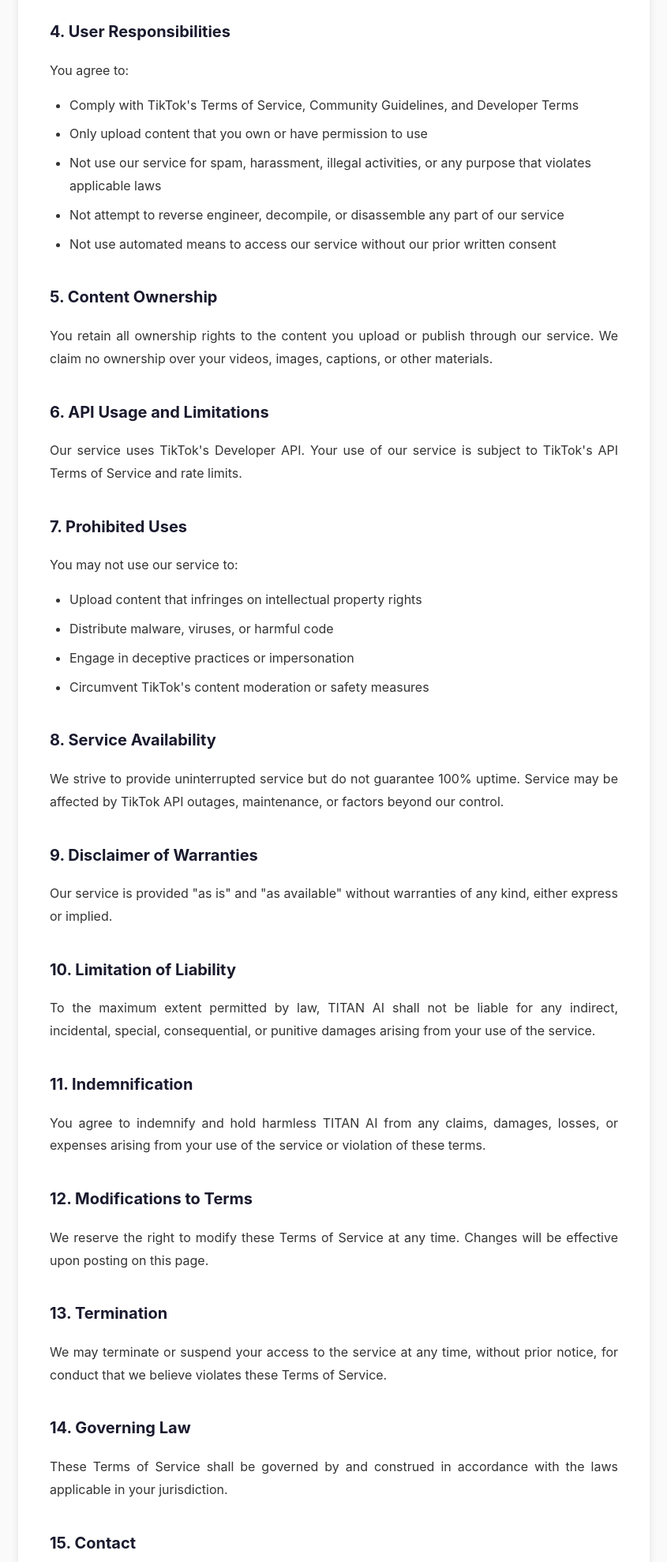
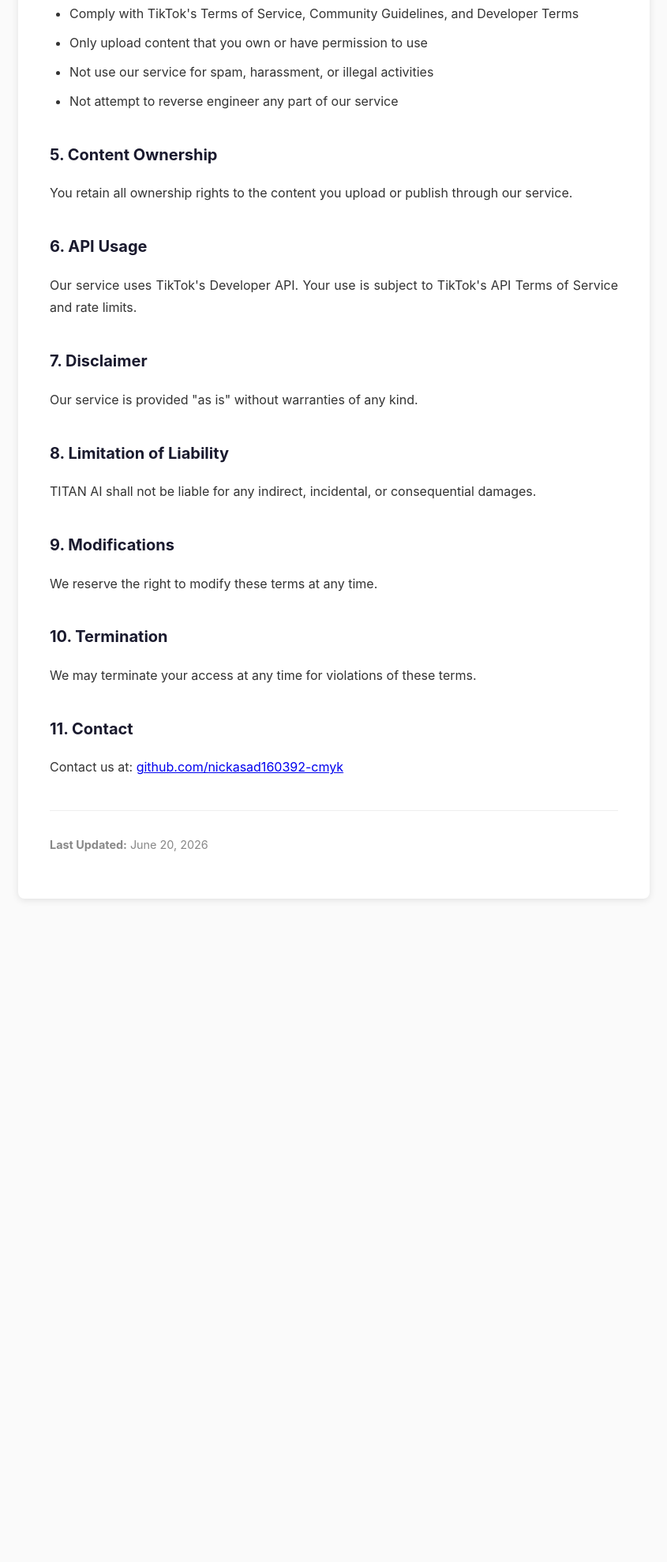
Before and after one commit to nickasad160392-cmyk/nickasad160392-cmyk.github.io, a plain HTML site: page terms-of-service.html in a window 1280 px wide. Shown: the part 822-2800 px from the top of the page at 79% size, without its empty margins (217-1062 px from the left). After the commit the page ends 2000 px from the top, so only its background shows below. Drawn offline with Linux system fonts and the light colour scheme.

Commit message:
Update TikTok verification token

```diff
--- a/terms-of-service.html
+++ b/terms-of-service.html
@@ -3,7 +3,7 @@
 <head>
 <meta charset="UTF-8">
 <meta name="viewport" content="width=device-width, initial-scale=1.0">
-<meta name="tiktok:verification" content="NVyXVkDng25j4IF1yHYryuqZ9Jt3KgI7">
+<meta name="tiktok:verification" content="t2CurAvyD23dgWAX677mTEDZpoqMski8">
 <title>Terms of Service - TITAN AI</title>
 <style>
 body{font-family:-apple-system,BlinkMacSystemFont,'Segoe UI',Roboto,sans-serif;max-width:800px;margin:40px auto;padding:0 20px;line-height:1.8;color:#333;background:#fafafa}
@@ -20,73 +20,36 @@
 <div class="container">
 <h1>Terms of Service</h1>
 <p><strong>Effective Date:</strong> June 20, 2026</p>
-
 <p>By accessing and using TITAN AI ("Service"), you agree to be bound by these Terms of Service. If you do not agree, please do not use our service.</p>
-
 <h2>1. Description of Service</h2>
-<p>TITAN AI is a social media management tool that enables users to schedule, manage, and publish content to TikTok through TikTok's Developer API. The service includes video upload, content scheduling, and social media analytics.</p>
-
+<p>TITAN AI is a social media management tool that enables users to schedule, manage, and publish content to TikTok through TikTok's Developer API.</p>
 <h2>2. Eligibility</h2>
-<p>You must be at least 13 years old to use our service. By using TITAN AI, you represent and warrant that you meet this age requirement and have the legal capacity to enter into this agreement.</p>
-
+<p>You must be at least 13 years old to use our service.</p>
 <h2>3. Account Registration</h2>
-<p>To use certain features, you must authenticate your TikTok account through TikTok's OAuth Login Kit. You are responsible for maintaining the security of your account and for all activities that occur under your account.</p>
-
+<p>To use certain features, you must authenticate your TikTok account through TikTok's OAuth Login Kit. You are responsible for maintaining the security of your account.</p>
 <h2>4. User Responsibilities</h2>
 <p>You agree to:</p>
 <ul>
 <li>Comply with TikTok's Terms of Service, Community Guidelines, and Developer Terms</li>
 <li>Only upload content that you own or have permission to use</li>
-<li>Not use our service for spam, harassment, illegal activities, or any purpose that violates applicable laws</li>
-<li>Not attempt to reverse engineer, decompile, or disassemble any part of our service</li>
-<li>Not use automated means to access our service without our prior written consent</li>
+<li>Not use our service for spam, harassment, or illegal activities</li>
+<li>Not attempt to reverse engineer any part of our service</li>
 </ul>
-
 <h2>5. Content Ownership</h2>
-<p>You retain all ownership rights to the content you upload or publish through our service. We claim no ownership over your videos, images, captions, or other materials.</p>
-
-<h2>6. API Usage and Limitations</h2>
-<p>Our service uses TikTok's Developer API. Your use of our service is subject to TikTok's API Terms of Service and rate limits.</p>
-
-<h2>7. Prohibited Uses</h2>
-<p>You may not use our service to:</p>
-<ul>
-<li>Upload content that infringes on intellectual property rights</li>
-<li>Distribute malware, viruses, or harmful code</li>
-<li>Engage in deceptive practices or impersonation</li>
-<li>Circumvent TikTok's content moderation or safety measures</li>
-</ul>
-
-<h2>8. Service Availability</h2>
-<p>We strive to provide uninterrupted service but do not guarantee 100% uptime. Service may be affected by TikTok API outages, maintenance, or factors beyond our control.</p>
-
-<h2>9. Disclaimer of Warranties</h2>
-<p>Our service is provided "as is" and "as available" without warranties of any kind, either express or implied.</p>
-
-<h2>10. Limitation of Liability</h2>
-<p>To the maximum extent permitted by law, TITAN AI shall not be liable for any indirect, incidental, special, consequential, or punitive damages arising from your use of the service.</p>
-
-<h2>11. Indemnification</h2>
-<p>You agree to indemnify and hold harmless TITAN AI from any claims, damages, losses, or expenses arising from your use of the service or violation of these terms.</p>
-
-<h2>12. Modifications to Terms</h2>
-<p>We reserve the right to modify these Terms of Service at any time. Changes will be effective upon posting on this page.</p>
-
-<h2>13. Termination</h2>
-<p>We may terminate or suspend your access to the service at any time, without prior notice, for conduct that we believe violates these Terms of Service.</p>
-
-<h2>14. Governing Law</h2>
-<p>These Terms of Service shall be governed by and construed in accordance with the laws applicable in your jurisdiction.</p>
-
-<h2>15. Contact</h2>
-<p>For questions about these Terms of Service, please contact us at:</p>
-<ul>
-<li>GitHub: <a href="https://github.com/nickasad160392-cmyk">github.com/nickasad160392-cmyk</a></li>
-</ul>
-
-<div class="last-updated">
-<p><strong>Last Updated:</strong> June 20, 2026</p>
-</div>
+<p>You retain all ownership rights to the content you upload or publish through our service.</p>
+<h2>6. API Usage</h2>
+<p>Our service uses TikTok's Developer API. Your use is subject to TikTok's API Terms of Service and rate limits.</p>
+<h2>7. Disclaimer</h2>
+<p>Our service is provided "as is" without warranties of any kind.</p>
+<h2>8. Limitation of Liability</h2>
+<p>TITAN AI shall not be liable for any indirect, incidental, or consequential damages.</p>
+<h2>9. Modifications</h2>
+<p>We reserve the right to modify these terms at any time.</p>
+<h2>10. Termination</h2>
+<p>We may terminate your access at any time for violations of these terms.</p>
+<h2>11. Contact</h2>
+<p>Contact us at: <a href="https://github.com/nickasad160392-cmyk">github.com/nickasad160392-cmyk</a></p>
+<div class="last-updated"><p><strong>Last Updated:</strong> June 20, 2026</p></div>
 </div>
 </body>
 </html>
```
Also changed, not shown: index.html (+1 -1 lines), privacy-policy.html (+2 -15 lines).
